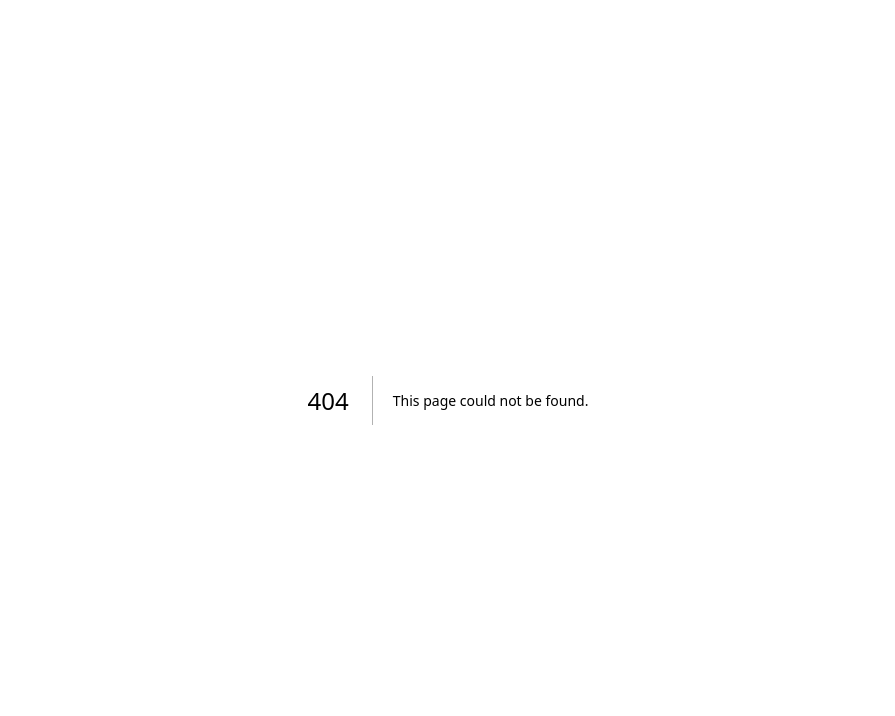
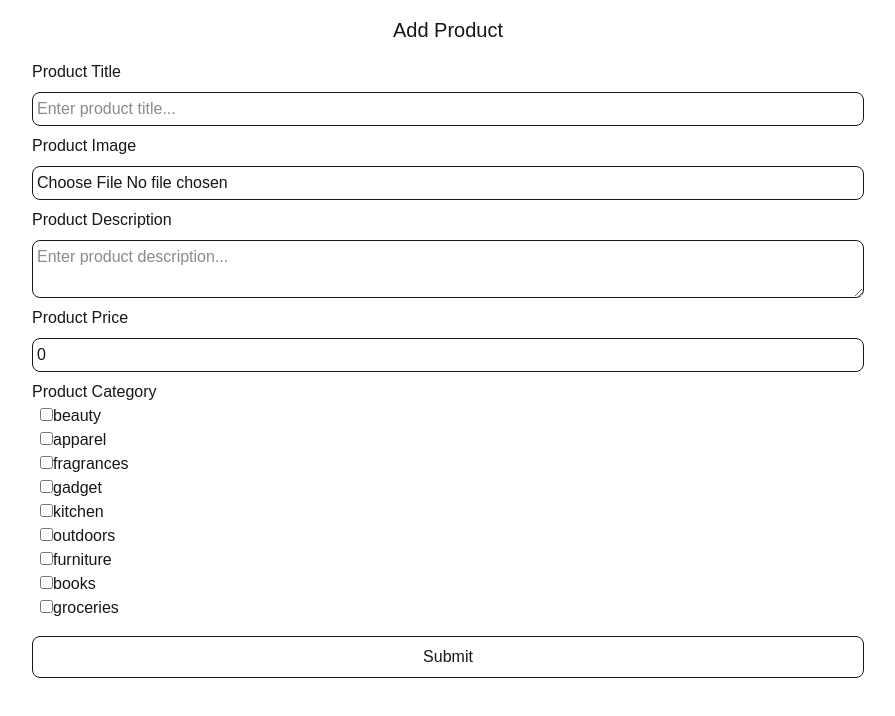
Before and after one commit to KennyAle/mango, a Next.js app in the folder final-project/: page /admin/add-product in a window 1280 px wide. Before the commit this address had no page. Shown: the top 716 px of the page, without its empty margins (192-1087 px from the left). Built offline with nearby package versions, Linux system fonts and the light colour scheme.

Commit message:
created add product form

```diff
--- /dev/null
+++ b/final-project/src/app/admin/add-product/page.tsx
@@ -0,0 +1,118 @@
+'use client'
+
+import { ChangeEvent, FormEvent, useEffect, useState } from "react"
+
+type Product = {
+  id: number,
+  title: string,
+  image: File | null,
+  description: string,
+  price: number,
+  category: string[],
+}
+
+const AddProduct = () => {
+  const [formInputs, setFormInputs] = useState<Omit<Product, 'id'>>({
+    title: '',
+    image: null,
+    description: '',
+    price: 0,
+    category: []
+  })
+  const [products, setProducts] = useState<Product[]>([])
+
+  const categoriesList = [
+    'beauty',
+    'apparel',
+    'fragrances',
+    'gadget',
+    'kitchen',
+    'outdoors',
+    'furniture',
+    'books',
+    'groceries'
+  ]
+
+  const handleChange = (e: ChangeEvent<HTMLInputElement | HTMLTextAreaElement>) => {
+    const {name, value} = e.target
+    setFormInputs(state => ({
+      ...state,
+      [name]: value
+    }))
+  }
+
+  const handleImage = (e: ChangeEvent<HTMLInputElement>) => {
+    const {name, files} = e.target
+    setFormInputs(state => ({
+      ...state,
+      [name]: files?.[0] || null
+    }))
+  }
+
+  const handleCategory = (e: ChangeEvent<HTMLInputElement>) => {
+    const {value, checked} = e.target
+    setFormInputs(state => ({
+      ...state,
+      category: checked
+        ? [...state.category, value]
+        : state.category.filter((cat) => cat !== value)
+    }))
+  }
+
+  //replace with fetch request
+  const handleSubmit = (e: FormEvent<HTMLFormElement>) => {
+    e.preventDefault()
+    const newProduct = {
+      ...formInputs,
+      id: Math.floor(Math.random()*9000000) + 1000000
+    }
+    setProducts(prevState => ([
+      ...prevState,
+      newProduct
+    ]))
+
+    setFormInputs({
+      title: '',
+      image: null,
+      description: '',
+      price: 0,
+      category: []
+    })
+
+    alert('prodcut added successfully')
+  }
+
+  useEffect(() => {
+    console.log(products)
+  }, [products])
+
+  return (
+    <div className="flex flex-col justify-center items-center p-4">
+      <h1 className="text-xl mb-4">Add Product</h1>
+      <form onSubmit={handleSubmit} className="flex flex-col w-2/3">
+        <label htmlFor="title">Product Title</label>
+        <input type="text" name="title" required placeholder="Enter product title..." value={formInputs.title} onChange={(e) => handleChange(e)} className="border p-1 rounded-lg my-2" />
+        <label htmlFor="image">Product Image</label>
+        <input type="file" name="image" onChange={(e) => handleImage(e)} className="border p-1 rounded-lg my-2" />
+        <label htmlFor="description">Product Description</label>
+        <textarea name="description" id="description" required placeholder="Enter product description..." value={formInputs.description} onChange={(e) => handleChange(e)} className="border p-1 rounded-lg my-2"></textarea>
+        <label htmlFor="price">Product Price</label>
+        <input type="number" name="price" required placeholder="Enter product price..." value={formInputs.price} onChange={(e) => handleChange(e)} className="border p-1 rounded-lg my-2" />
+        <div>
+          <h3>Product Category</h3>
+          <div className="flex flex-col">
+            {categoriesList.map((cat, index) => (
+              <label key={index} className="pl-2">
+                <input type="checkbox" value={cat} checked={formInputs.category?.includes(cat)} onChange={(e) => handleCategory(e)} />
+                <span>{cat}</span>
+              </label>
+            ))}
+          </div>
+        </div>
+        <button className="border rounded-lg p-2 mt-4">Submit</button>
+      </form>
+    </div>
+  )
+}
+
+export default AddProduct
```
